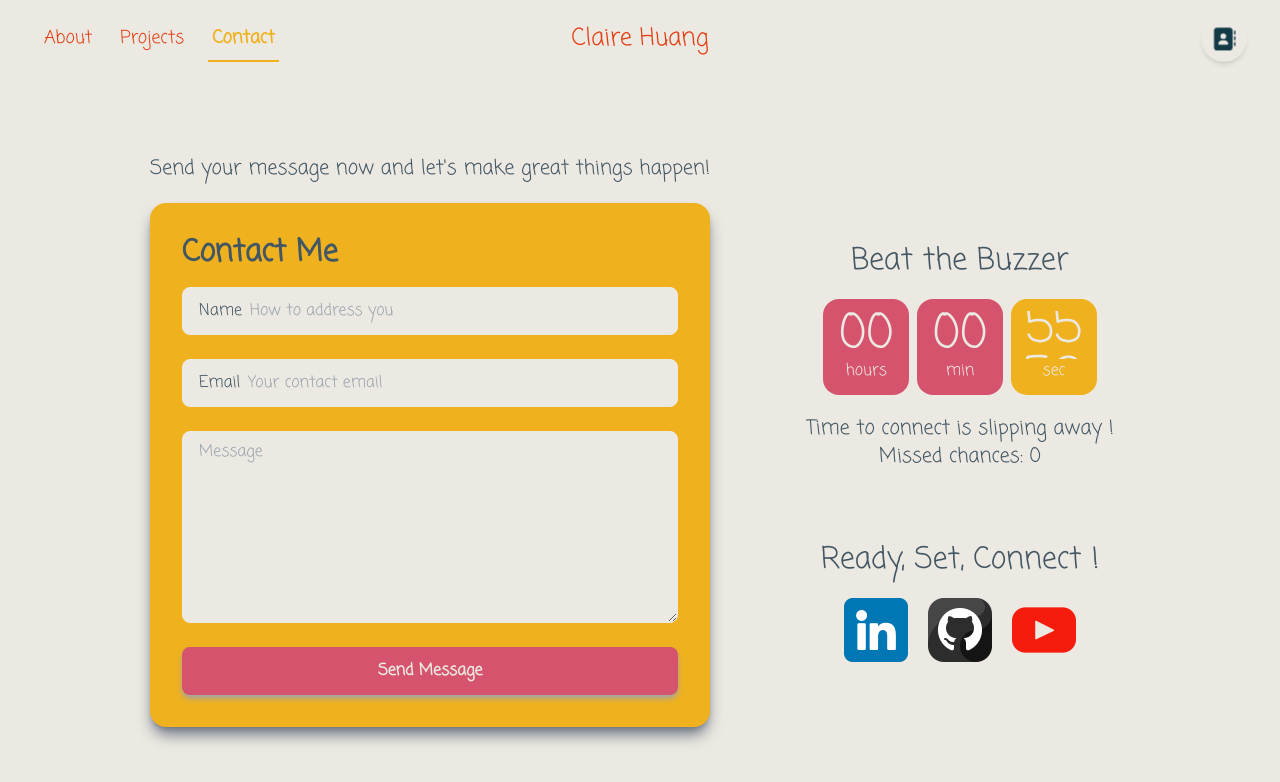
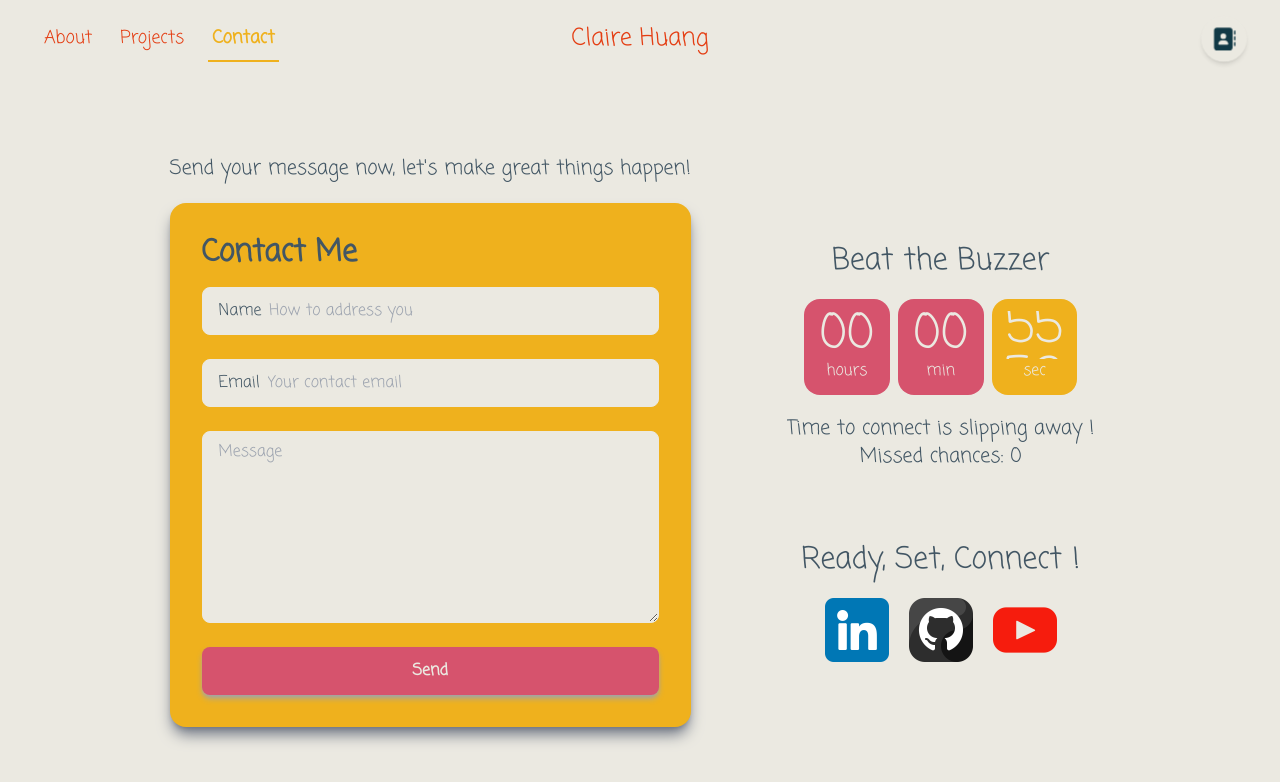
Before and after one commit to shihyihuang/shihyihuang.github.io, a Next.js app: page /contact in a window 1280 px wide. Shown: the top 782 px of the page. Built offline with nearby package versions, Linux system fonts and the light colour scheme.

Commit message:
integrate with sendgrid

```diff
--- /dev/null
+++ b/app/component/email/email.tsx
@@ -0,0 +1,13 @@
+import { Html, Button } from "@react-email/components";
+
+interface EmailProps {
+  url: string;
+}
+
+export const Email: React.FC<Readonly<EmailProps>> = ({ url }) => {
+  return (
+    <Html lang="en">
+      <Button href={url}>Click me</Button>
+    </Html>
+  );
+};
--- /dev/null
+++ b/app/component/email/index.tsx
@@ -0,0 +1,17 @@
+import { render } from "@react-email/components";
+import sendgrid from "@sendgrid/mail";
+import { Email } from "./email";
+
+// eslint-disable-next-line turbo/no-undeclared-env-vars
+sendgrid.setApiKey(process.env.SENDGRID_API_KEY || "");
+
+const emailHtml = render(<Email url="https://example.com" />);
+
+const options = {
+  from: "you@example.com",
+  to: "hclaire1007@gmail.com",
+  subject: "hello world",
+  html: emailHtml,
+};
+
+sendgrid.send(options);
--- a/app/contact/page.tsx
+++ b/app/contact/page.tsx
@@ -3,10 +3,68 @@
 import React from 'react';
 import {motion} from "framer-motion";
 import Icon from '../component/icon';
-import { Card, CardContent, CardActions, Typography } from '@mui/material';
+import { Card, CardContent, Typography } from '@mui/material';
 import CountdownTimer from '../component/countdownTimer';
+import { useState } from 'react';
 
-const page = () => {
+
+interface EmailInfo {
+  sender: string;
+  email: string;
+  content: string;
+}
+
+const page: React.FC = () => {
+  const [isLoading, setIsLoading] = useState(false);
+  const [status, setStatus] = useState<'idle' | 'success' | 'error'>('idle');
+
+  const sendEmail = async (e: React.FormEvent<HTMLFormElement>) => {
+
+    e.preventDefault();
+    setIsLoading(true);
+    setStatus('idle');
+
+    const form = e.currentTarget;
+    const formData = new FormData(form);
+    const emailInfo: EmailInfo = {
+      sender: formData.get('sender') as string,
+      email: formData.get('email') as string,
+      content: formData.get('content') as string,
+    };
+
+    try {
+
+      console.log('Sending email with data:', emailInfo);
+
+      const res = await fetch('/api/email', {
+        method: 'POST',
+        body: JSON.stringify(emailInfo),
+        headers: {
+          'Content-Type': 'application/json',
+        },
+      });
+
+      const responseData = await res.json();
+      console.log('Server response:', responseData);
+
+    if (res.ok) {
+      setStatus('success');
+      if (form) {
+        form.reset();
+      } else {
+        console.warn('Form reference is null, unable to reset');
+      }
+    } else {
+      console.error('Server error:', responseData);
+      setStatus('error');
+    }
+  } catch (error) {
+    console.error('Error sending email:', error);
+    setStatus('error');
+  } finally {
+    setIsLoading(false);
+  }
+  };
 
   const socialMedia = [
     {
@@ -26,25 +84,43 @@ const page = () => {
   return (
       <div className='flex flex-col md:flex-row justify-center items-center min-h-screen-minus-nav p-4'>
         {/* message card */}
-
           <div>
             <Typography className='!text-xl !mb-5 !text-info text-center'>
-              Send your message now and let's make great things happen!
+              Send your message now, let's make great things happen!
             </Typography>
-            <div className='card w-full md:max-w-xl shadow-lg shadow-gray-500 my-3 bg-neutral max-w-full'>
+            <form onSubmit={sendEmail}>
+              <div className='card w-full md:max-w-xl shadow-lg shadow-gray-500 my-3 bg-neutral !max-w-full'>
                 <div className="card-body flex flex-col ">
                   <h2 className="card-title text-info !text-3xl">Contact Me</h2>
                   <label className="input flex items-center gap-2 mt-2 bg-primary border-primary text-info">
                     Name
-                  <input type="text" className="grow" placeholder="How to address you" />
+                    <input
+                      required
+                      type="text"
+                      name="sender"
+                      className="grow"
+                      placeholder="How to address you"
+                    />
                   </label>
                   <label className="input flex items-center gap-2 mt-4 bg-primary border-primary text-info">
                     Email
-                  <input type="text" className="grow" placeholder="Your contact email" />
+                    <input
+                      required
+                      type="email"
+                      name="email"
+                      className="grow"
+                      placeholder="Your contact email"
+                    />
                   </label>
-                <textarea className="textarea textarea-bordered mt-4 bg-primary border-primary flex-grow h-48 text-base" placeholder="Message"></textarea>
+                  <textarea
+                    required
+                    name="content"
+                    className="textarea textarea-bordered mt-4 bg-primary border-primary flex-grow h-48 text-base"
+                    placeholder="Message">
+                  </textarea>
 
                   <motion.button
+                    type="submit"
                     className="btn bg-secondary border-none hover:bg-warning hover:text-info text-primary shadow-md shadow-gray-400 mt-4 text-base"
                     whileHover={{
                       scale: 1.03
@@ -52,11 +128,14 @@ const page = () => {
                     whileTap={{
                       scale: 0.95
                     }}>
-                    Send Message
-                  <Icon name="send"/>
+                    {isLoading ? 'Sending...' : 'Send'}
+                    {/* <Icon name="send"/> */}
                   </motion.button>
+                    {status === 'success' && <p>Message sent successfully!</p>}
+                    {status === 'error' && <p>Failed to send message. Please try again.</p>}
                 </div>
               </div>
+            </form>
           </div>
 
         {/* contact info */}
@@ -92,3 +171,40 @@ const page = () => {
 }
 
 export default page
+
+
+  // const handleSubmit = async (e: React.FormEvent<HTMLFormElement>) => {
+  //   e.preventDefault();
+  //   setIsLoading(true);
+  //   setStatus('idle');
+
+  //   const formData = new FormData(e.currentTarget);
+  //   const emailInfo: EmailInfo = {
+  //     name: formData.get('name') as string,
+  //     email: formData.get('email') as string,
+  //     message: formData.get('message') as string,
+  //   };
+
+  //   try {
+  //     const response = await fetch('/api/send-email', {
+  //       method: 'POST',
+  //       headers: {
+  //         'Content-Type': 'application/json',
+  //       },
+  //       body: JSON.stringify(emailInfo),
+  //     });
+
+  //     if (response.ok) {
+  //       setStatus('success');
+  //       // Reset form
+  //       e.currentTarget.reset();
+  //     } else {
+  //       setStatus('error');
+  //     }
+  //   } catch (error) {
+  //     console.error('Error sending email:', error);
+  //     setStatus('error');
+  //   } finally {
+  //     setIsLoading(false);
+  //   }
+  // };
--- a/package.json
+++ b/package.json
@@ -18,6 +18,8 @@
     "@fortawesome/react-fontawesome": "^0.2.2",
     "@heroicons/react": "^2.1.3",
     "@mui/material": "^5.16.0",
+    "@react-email/components": "^0.0.22",
+    "@sendgrid/mail": "^8.1.3",
     "framer-motion": "^11.2.10",
     "next": "14.2.4",
     "react": "^18",
--- /dev/null
+++ b/pages/api/email.ts
@@ -0,0 +1,90 @@
+
+import type { NextApiRequest, NextApiResponse } from 'next';
+import sgMail from "@sendgrid/mail";
+
+if (!process.env.SENDGRID_API_KEY) {
+  console.error('SENDGRID_API_KEY is not set');
+  process.exit(1);
+}
+
+sgMail.setApiKey(process.env.SENDGRID_API_KEY as string);
+
+type EmailFormData = {
+  sender: string;
+  email: string;
+  content: string;
+};
+
+export default async function handler(req: NextApiRequest, res: NextApiResponse) {
+  if (req.method !== 'POST') {
+    return res.status(405).json({ error: 'Method Not Allowed' });
+  }
+
+  const body = typeof req.body === 'string' ? JSON.parse(req.body) : req.body;
+
+  const { sender, email, content }: EmailFormData = body;
+
+  // Validate the required fields
+  if (!sender || !email || !content) {
+    return res.status(400).json({ error: 'Missing required fields' });
+  }
+
+
+  const msg = {
+    to: 'hclaire1007@gmail.com',
+    from: 'hclaire1007@gmail.com',
+    subject: 'New Contact Form Submission',
+    text: `Sender: ${sender}\nEmail: ${email}\nContent: ${content}`,
+    html: `<strong>Sender:</strong> ${sender}<br><strong>Email:</strong> ${email}<br><strong>Content:</strong> ${content}`,
+  };
+
+  try {
+    await sgMail.send(msg);
+    res.status(200).json({ message: 'Email sent successfully' });
+  } catch (error) {
+    console.error('Error sending email:', error);
+    res.status(500).json({ error: 'Failed to send email', details: error instanceof Error ? error.message : String(error) });
+  }
+}
+
+// import type { NextApiRequest, NextApiResponse } from 'next';
+// import sgMail from "@sendgrid/mail";
+
+// sgMail.setApiKey(process.env.SENDGRID_API_KEY || "");
+
+// export default async function handler(req: NextApiRequest, res: NextApiResponse) {
+//   if (req.method === 'POST') {
+//     const { name, email, message } = req.body;
+
+//     const msg = {
+//       to: 'hclaire1007@gmail.com',
+//       from: 'hclaire1007@gmail.com', // Must be a verified sender
+//       subject: 'New Contact Form Portfolio',
+//       text: `Name: ${name}\nEmail: ${email}\nMessage: ${message}`,
+//       html: `
+//         <strong>Name:</strong> ${name}<br>
+//         <strong>Email:</strong> ${email}<br>
+//         <strong>Message:</strong> ${message}
+//       `,
+//     };
+
+//     try {
+//       const response = await sgMail.send(msg);
+//       console.log('Email sent successfully:', response);
+//       res.status(200).json({ success: true });
+//     } catch (error: any) {
+//       console.error('Error sending email:', error);
+//       if (error.response) {
+//         console.error(error.response.body);
+//       }
+//       res.status(500).json({
+//         success: false,
+//         error: 'Failed to send email',
+//         details: error.message
+//       });
+//     }
+//   } else {
+//     res.setHeader('Allow', ['POST']);
+//     res.status(405).end(`Method ${req.method} Not Allowed`);
+//   }
+// }
```
Also changed, not shown: 2 other files (tests, documents, lock files or other folders). Lines whose indentation alone changed are shown as unchanged.
